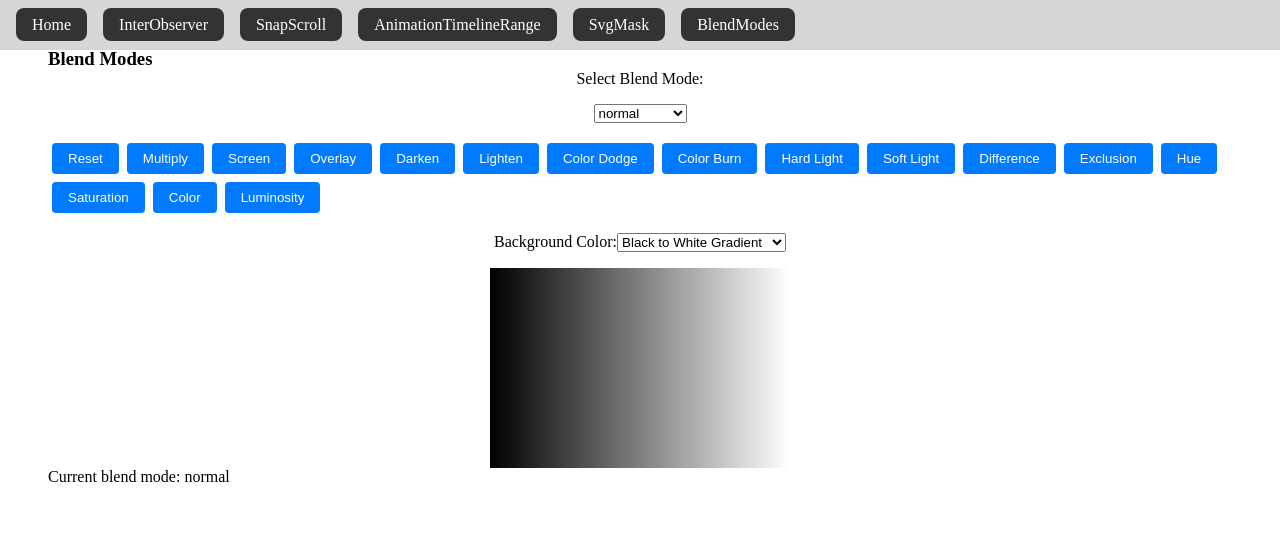
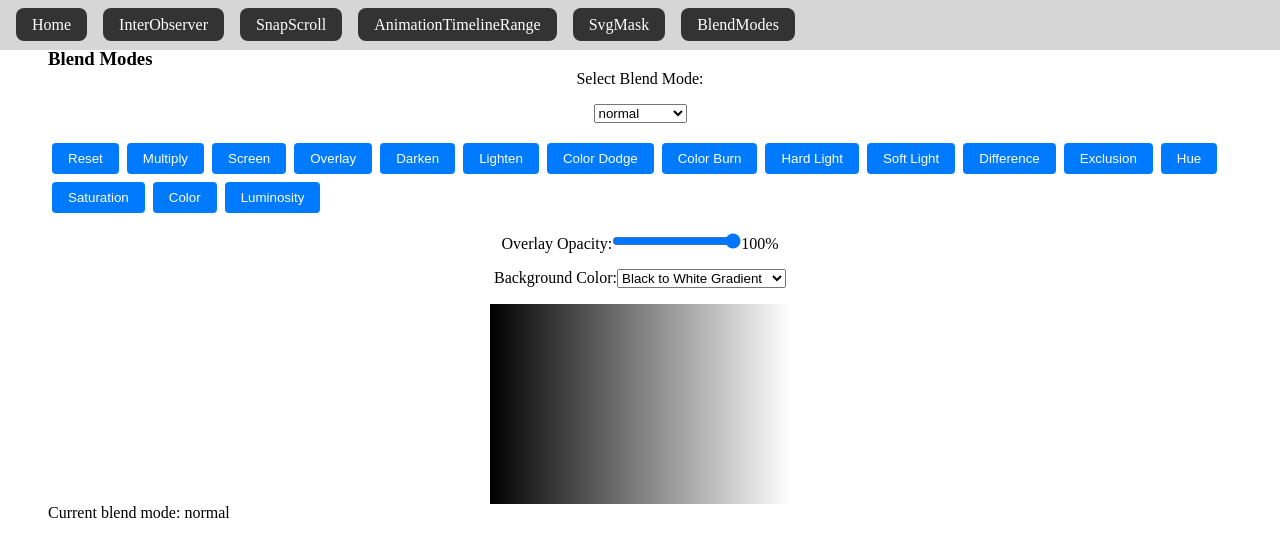
Before and after one commit to ngyvc/web5-vue-adv-demo, a Vue app in the folder vue-demo/: page /blend-modes in a window 1280 px wide. Shown: the top 556 px of the page. Built offline with nearby package versions, Linux system fonts and the light colour scheme.

Commit message:
update blend with layer opacity

```diff
--- a/vue-demo/src/components/BlendModes.vue
+++ b/vue-demo/src/components/BlendModes.vue
@@ -3,6 +3,7 @@ import { ref } from 'vue'
 
 const blendMode = ref('normal')
 const color = ref('linear-gradient(90deg, black, white)')
+const opacity = ref(1)
 </script>
 
 <template>
@@ -49,6 +50,19 @@ const color = ref('linear-gradient(90deg, black, white)')
         <button @click="blendMode = 'luminosity'">Luminosity</button>
       </div>
 
+      <div class="opacity-options">
+        <label for="opacity">Overlay Opacity:</label>
+        <input
+          type="range"
+          id="opacity"
+          min="0"
+          max="1"
+          step="0.01"
+          v-model="opacity"
+        />
+        <span>{{ (opacity * 100).toFixed(0) }}%</span>
+      </div>
+
       <div class="color-options">
         <label for="color">Background Color:</label>
         <select id="color" v-model="color">
@@ -87,7 +101,7 @@ const color = ref('linear-gradient(90deg, black, white)')
         <!-- black to white gradient background color -->
         <div
           class="blend-mode-color"
-          :style="{ 'background': color, 'mix-blend-mode': blendMode }"
+          :style="{ 'background': color, 'mix-blend-mode': blendMode, 'opacity': opacity }"
         ></div>
       </div>
     </div>
```
